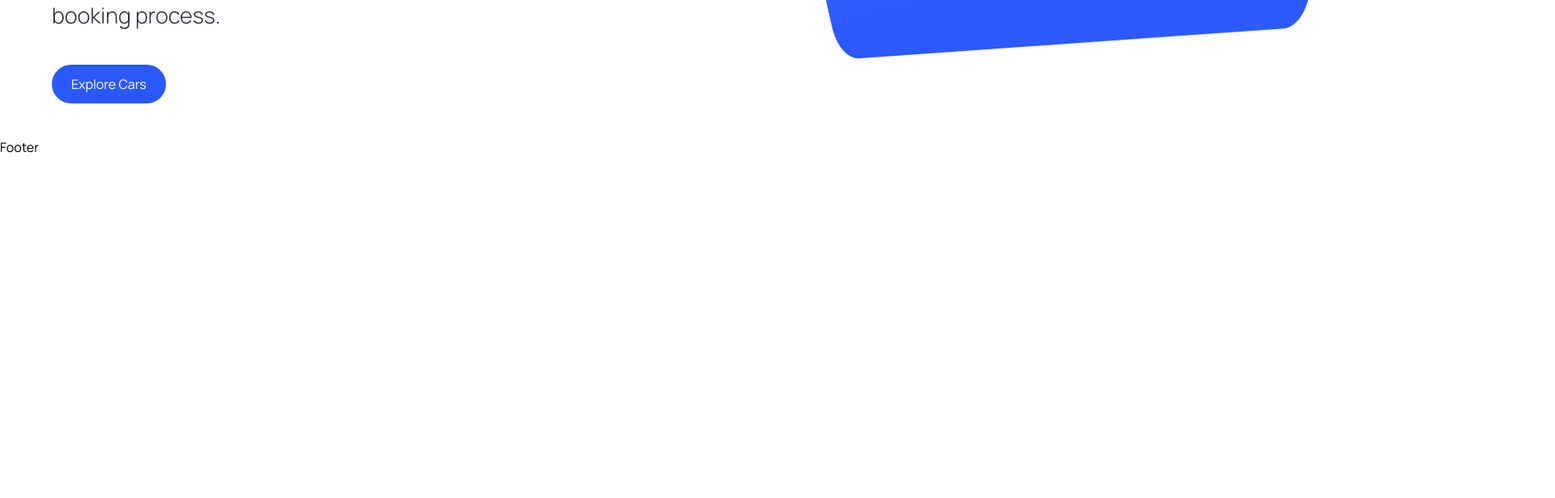
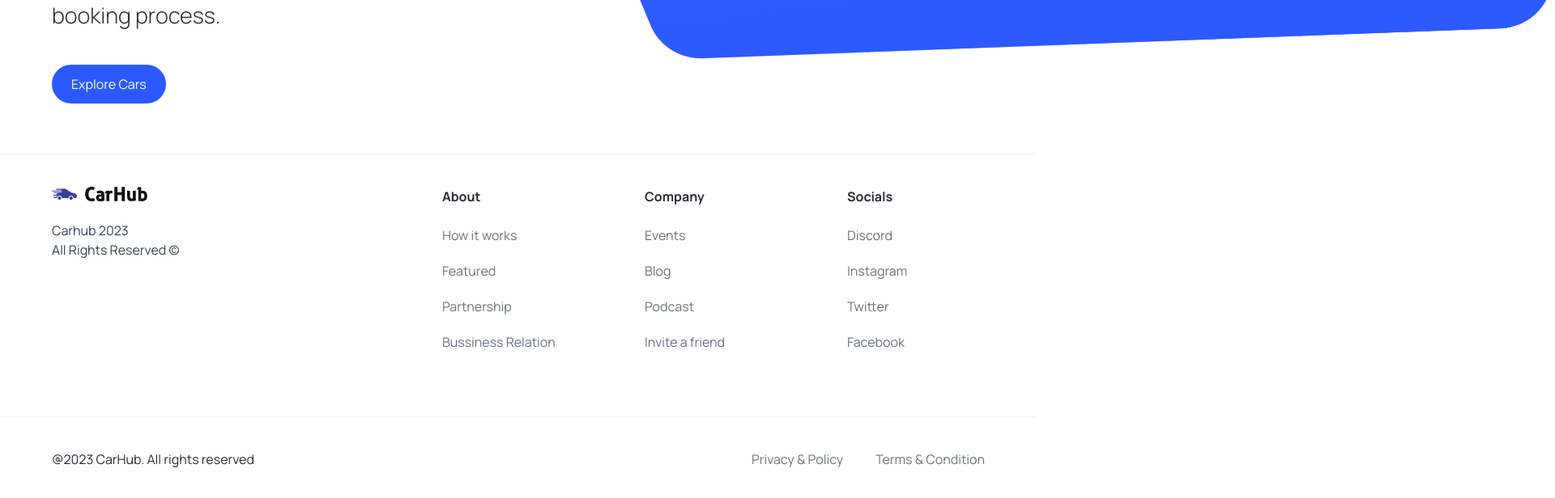
Before and after one commit to JoelAngels/Next-13-Auth-PR, a Next.js app: page / in a window 1280 px wide. Shown: the part 630-1246 px from the top of the page at 81% size, 1920 px wide, since content can reach past the window. Before the commit the page ends 824 px from the top, so only its background shows below. Built offline with nearby package versions, Linux system fonts and the light colour scheme.

Commit message:
design layout catalouge

```diff
--- a/components/Footer.tsx
+++ b/components/Footer.tsx
@@ -1,10 +1,60 @@
 import React from "react";
+import Link from "next/link";
+import Image from "next/image";
+
+import { footerLinks } from "@/constants";
 
 const Footer = () => {
   return (
-    <div>
-      <h2>Footer</h2>
-    </div>
+    <footer className="flex flex-col text-black-100  mt-5 border-t border-gray-100">
+      <div className="flex max-md:flex-col flex-wrap justify-between gap-5 sm:px-16 px-6 py-10">
+        <div className="flex flex-col justify-start items-start gap-6">
+          <Image
+            src="/logo.svg"
+            alt="logo"
+            width={118}
+            height={18}
+            className="object-contain"
+          />
+          <p className="text-base text-gray-700">
+            Carhub 2023 <br />
+            All Rights Reserved &copy;
+          </p>
+        </div>
+
+        <div className="footer__links">
+          {footerLinks.map((item) => (
+            <div key={item.title} className="footer__link">
+              <h3 className="font-bold">{item.title}</h3>
+              <div className="flex flex-col gap-5">
+                {item.links.map((link) => (
+                  <Link
+                    key={link.title}
+                    href={link.url}
+                    className="text-gray-500"
+                  >
+                    {link.title}
+                  </Link>
+                ))}
+              </div>
+            </div>
+          ))}
+        </div>
+      </div>
+
+      <div className="flex justify-between items-center flex-wrap mt-10 border-t border-gray-100 sm:px-16 px-6 py-10">
+        <p>@2023 CarHub. All rights reserved</p>
+
+        <div className="footer__copyrights-link">
+          <Link href="/" className="text-gray-500">
+            Privacy & Policy
+          </Link>
+          <Link href="/" className="text-gray-500">
+            Terms & Condition
+          </Link>
+        </div>
+      </div>
+    </footer>
   );
 };
 
--- a/components/Hero.tsx
+++ b/components/Hero.tsx
@@ -39,8 +39,9 @@ const Hero = () => {
             sizes="(max-width: 768px) 100vw, (max-width: 1200px) 50vw, 33vw"
             className="object-contain"
           />
-          <div className="hero__image-overlay" />
         </div>
+
+        <div className="hero__image-overlay" />
       </div>
     </div>
   );
--- /dev/null
+++ b/constants/index.ts
@@ -0,0 +1,29 @@
+export const footerLinks = [
+  {
+    title: "About",
+    links: [
+      { title: "How it works", url: "/" },
+      { title: "Featured", url: "/" },
+      { title: "Partnership", url: "/" },
+      { title: "Bussiness Relation", url: "/" },
+    ],
+  },
+  {
+    title: "Company",
+    links: [
+      { title: "Events", url: "/" },
+      { title: "Blog", url: "/" },
+      { title: "Podcast", url: "/" },
+      { title: "Invite a friend", url: "/" },
+    ],
+  },
+  {
+    title: "Socials",
+    links: [
+      { title: "Discord", url: "/" },
+      { title: "Instagram", url: "/" },
+      { title: "Twitter", url: "/" },
+      { title: "Facebook", url: "/" },
+    ],
+  },
+];
```
